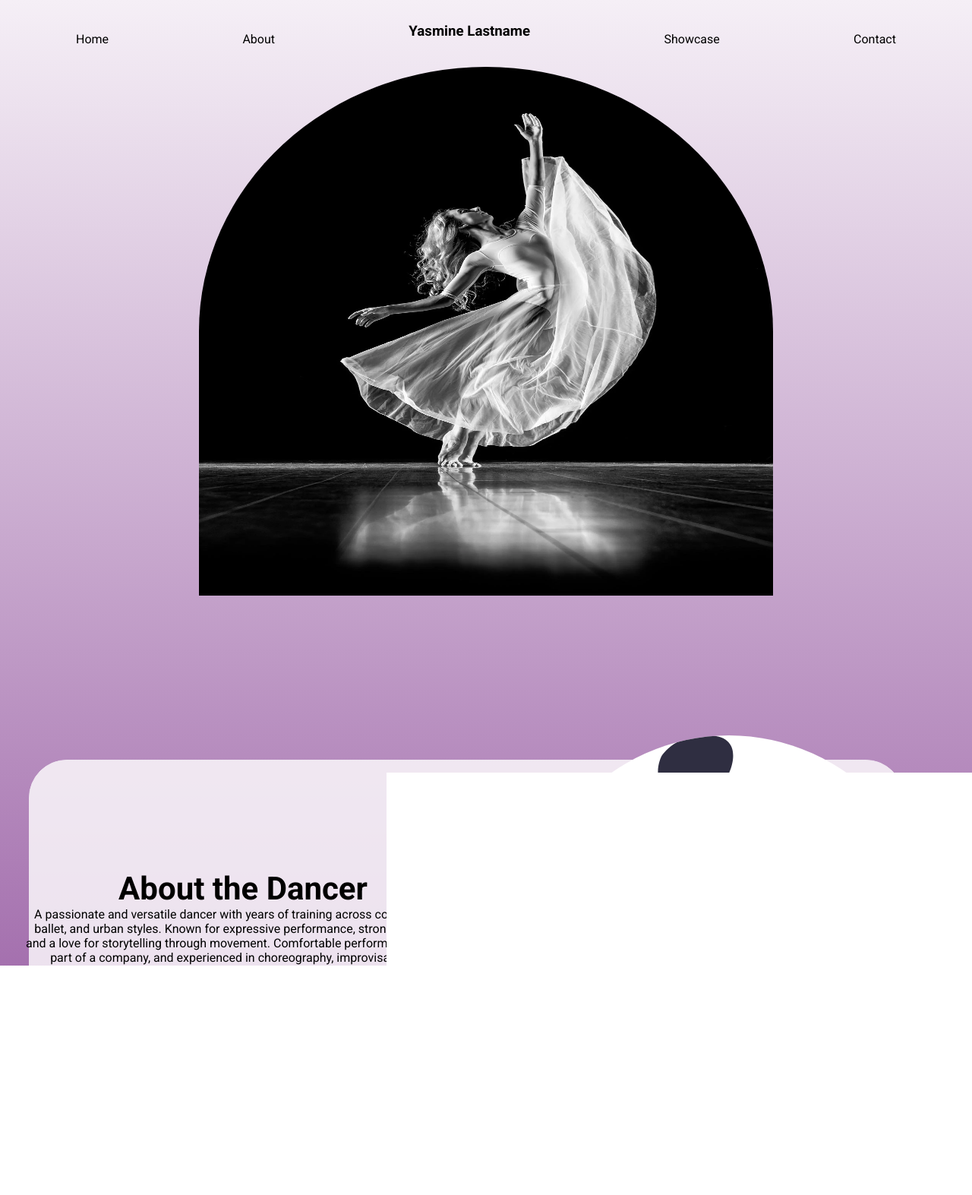
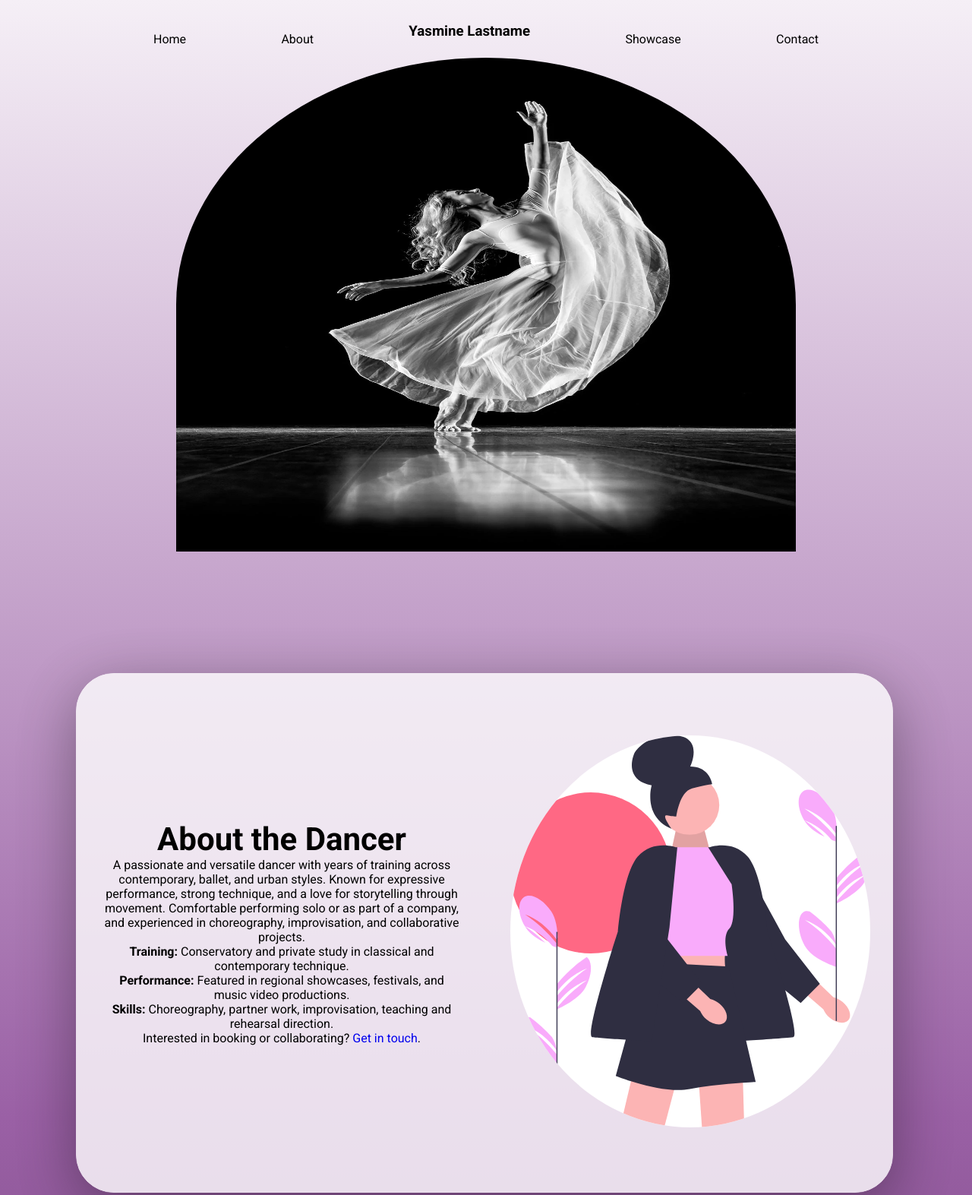
Before and after one commit to WestOfBree/Dancers-E-Portfolio, a plain HTML site: page index.html in a window 1280 px wide. Shown: the top 1573 px of the page at 76% size. Drawn offline with Linux system fonts and the light colour scheme.

Commit message:
laptop work

```diff
--- a/index.html
+++ b/index.html
@@ -9,8 +9,9 @@
 </head>
 
 <body>
-    <section id="landing">
-        <nav>
+    <nav>
+        <section id="landing">
+
             <div class="row nav__row">
                 <ul class="nav__links">
                     <li class="nav__link">Home</li>
@@ -20,18 +21,19 @@
                     <li class="nav__link">Contact</li>
                 </ul>
             </div>
-            <div class="row">
+            <div class="landing__row row">
                 <figure class="dancer__img--wrapper">
                     <img src="./assets/dancer_photo.webp" alt="Dancer portrait" class="dancer__img">
                 </figure>
             </div>
-        </nav>
+    </nav>
     </section>
 
     <!-- :About section:  -->
     <section id="about" class="about dancer-about">
         <div class="row about-row">
-            <div class="about__container">
+            <div class="about__container container">
+                <div class="background"></div>
                 <div class="dancer-about__content">
                     <h2 class="section-title">About the Dancer</h2>
                     <p>
@@ -57,12 +59,12 @@
                     </figure>
                 </div>
             </div>
-            <div class="background"></div>
+
         </div>
     </section>
 
     <!-- :Performances section:  -->
- <section id="performances">
+    <section id="performances">
         <div class="container">
             <div class="row">
                 <h1 class="section-title">Performances</h1>
@@ -73,7 +75,8 @@
                             <div class="performance__desc">
                                 <h3 class="performance__desc--title"> Insert Project Name Here</h3>
                                 <h4 class="performance__desc--sub-title">Date: XX/XX/20XX</h4>
-                                <p class="performance__desc--text">Lorem ipsum dolor sit amet consectetur adipisicing elit.
+                                <p class="performance__desc--text">Lorem ipsum dolor sit amet consectetur adipisicing
+                                    elit.
                                     Quibusdam quis vel aperiam voluptatum, iusto quia a provident expedita alias
                                     temporibus necessitatibus ipsam quam autem dignissimos ipsum doloribus doloremque
                                     impedit accusantium!</p>
--- a/styles.css
+++ b/styles.css
@@ -27,10 +27,15 @@ GENERAL STYLES
 html {
   scroll-behavior: smooth;
 }
+.container {
+  padding: 50px 0;
+  width: 100%;
+}
 .row {
   width: 100%;
-  max-width: 1280px;
+  max-width: 1100px;
   margin: 0 auto;
+  padding: 0 12px;
 }
 
 img {
@@ -48,9 +53,9 @@ NAV STYLES
 */
 #landing {
  margin-top: 0;
-  max-height: 100vh;
+ margin-bottom: 0;
+max-height: 100vh;
   padding: 0px;
-  margin-bottom: 72px;
   overflow: hidden;
 }
 
@@ -60,7 +65,6 @@ NAV STYLES
 }
 .nav__row {
   margin-top: 42px;
-  max-height: 100vh;
 }
 .nav__links {
   display: flex;
@@ -71,13 +75,17 @@ NAV STYLES
   max-height: 100vh;
   overflow: hidden;
   margin-bottom: 24px;
+  display: flex;
+  align-items: center;
+  justify-content: center;
+
 }
 .dancer__img {
-  max-height: calc(100vh - 10vh);
-  max-width: 100%;
-  margin: 32 0;
-  padding: 12px 262px;
+  padding: 0 42px;
   border-radius: 50% 50% 0 0;
+  max-height: 650px;
+  max-width: 900px;
+
 }
 
 /*
@@ -91,19 +99,20 @@ ABOUT STYLES
 .about__container {
   display: flex;
   position: relative;
-  z-index: 5;
+
 }
 .background {
-  top: 1000px;
-  right: 90px;
+  top: 0px;
+  right: 2px;
   position: absolute;
   border: solid 1px white;
   background-color: white;
-  height: 90%;
-  width: 90%;
+  height: 100%;
+  width: 100%;
   opacity: 0.8;
   z-index: 0;
   border-radius: 50px;
+  box-shadow: 0 20px 80px 0 rgb(0, 0, 0, 0.45);
 }
 .dancer-about__content,
 .dancer__about--img-wrapper {
@@ -115,12 +124,14 @@ ABOUT STYLES
   flex-direction: column;
   text-align: center;
   justify-content: center;
+   z-index: 5;
 }
 
 .dancer__about--img-wrapper {
   max-height: calc(100vh - nav__row);
   border-radius: 20% 20%;
   overflow: hidden;
+   z-index: 5;
 }
 .dancer-about__img {
   width: 100%;
@@ -145,7 +156,10 @@ PERFORMANCE STYLES
 }
 
 .performance-wrapper{
-    display: flex;
+display: flex;
+  justify-content: center;
+  align-content: center;
+  flex-direction: column;
 }
 /*
 
```
Also changed, not shown: 1 other file.
